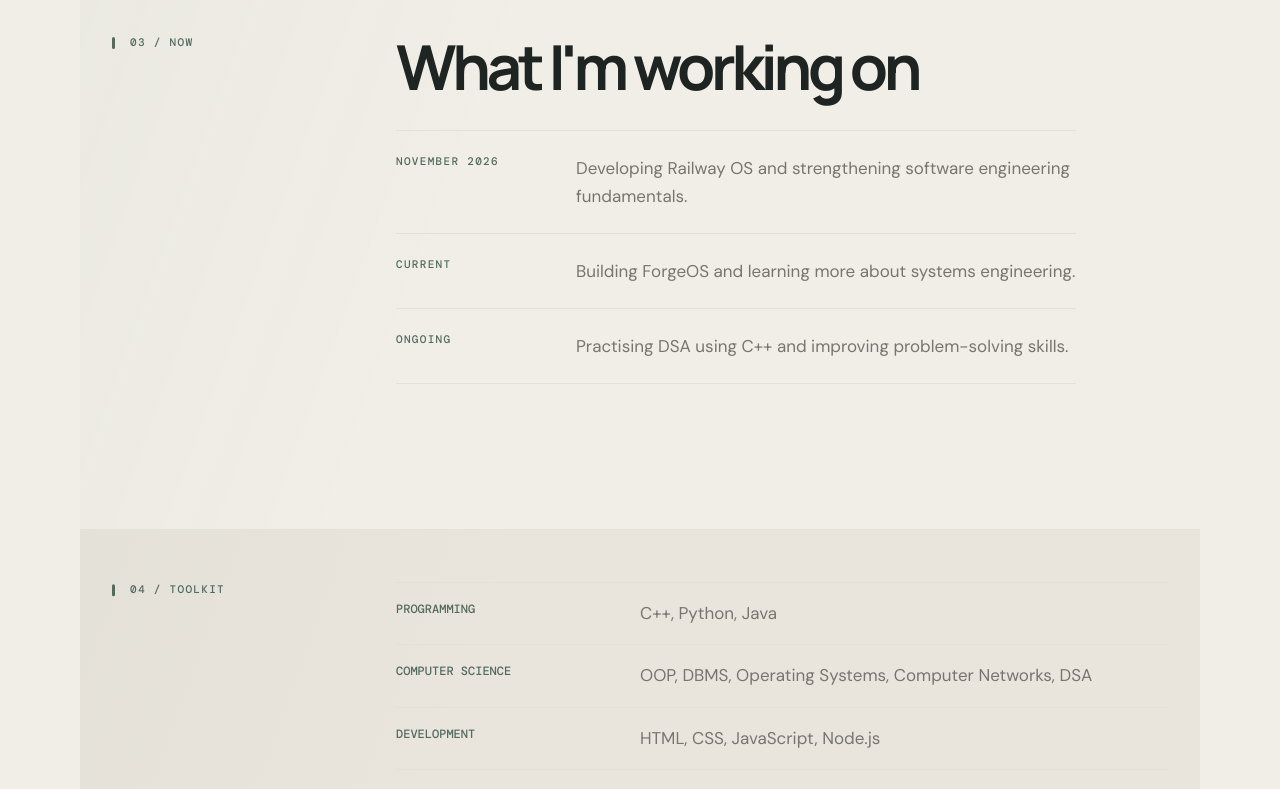
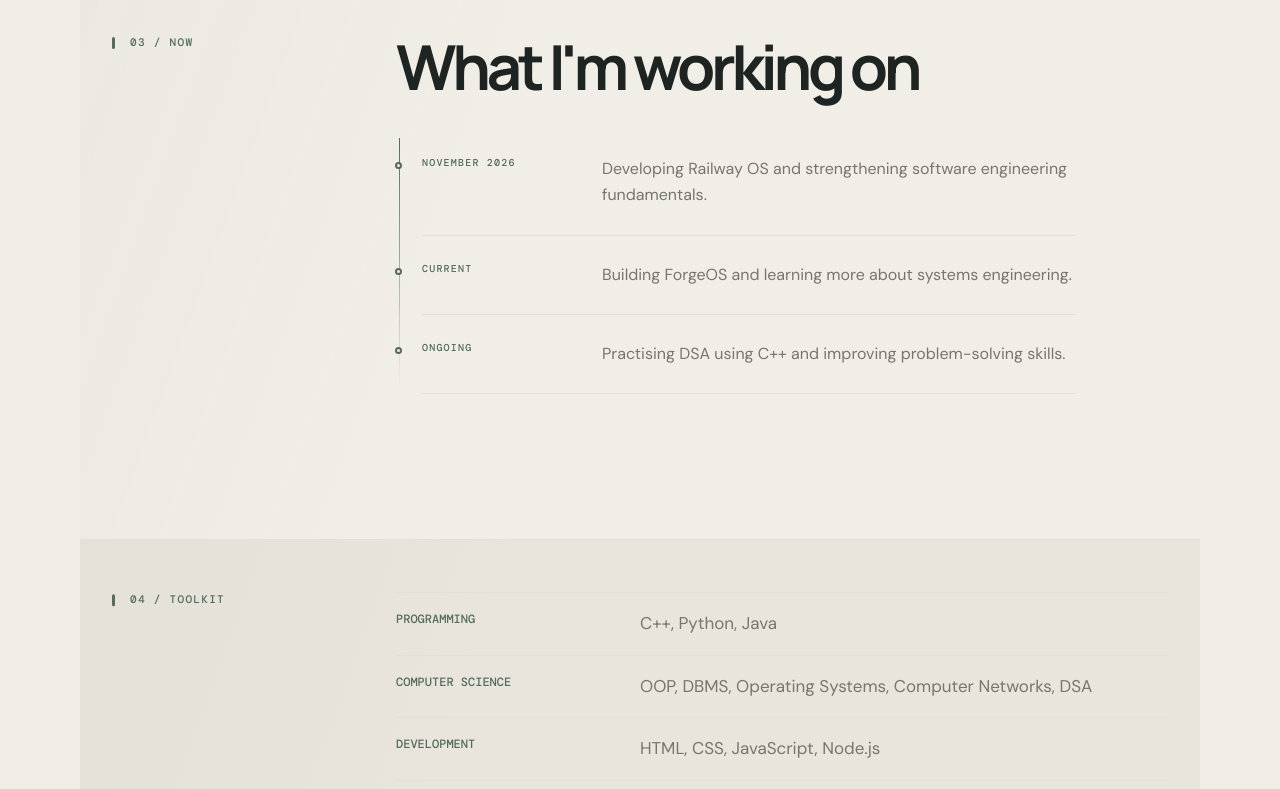
Before and after one commit to vaibhavmishra-sde/Portfolio, a React (Vite) app: page / in a window 1280 px wide. Shown: the part 2660-3449 px from the top of the page. Built offline with nearby package versions, Linux system fonts and the light colour scheme.

Commit message:
polish working timeline with animated markers

```diff
--- /dev/null
+++ b/src/timeline-polish.css
@@ -0,0 +1 @@
+.timeline{position:relative;border-top:0;padding-left:26px}.timeline:before{content:'';position:absolute;left:3px;top:8px;bottom:8px;width:1px;background:linear-gradient(var(--accent),transparent)}.timeline>div{position:relative;padding:26px 0}.timeline>div:before{content:'';position:absolute;left:-27px;top:32px;width:7px;height:7px;border:2px solid var(--accent);border-radius:50%;background:#f1eee8;transition:background .25s,transform .25s}.timeline>div:hover:before{background:var(--accent);transform:scale(1.35)}.timeline time{font-size:10px}.timeline p{font-size:16px!important}
```
Also changed, not shown: src/App.tsx (+1 -0 lines).
